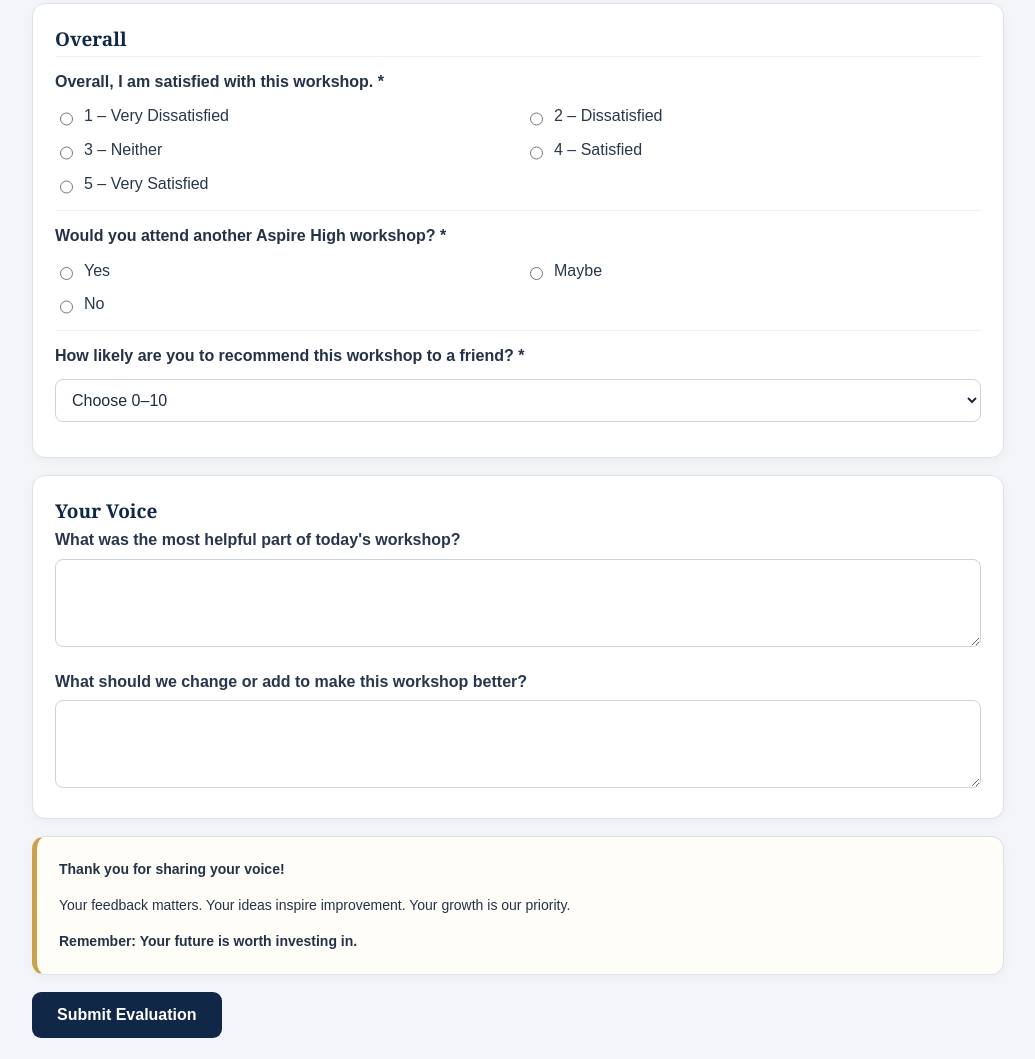
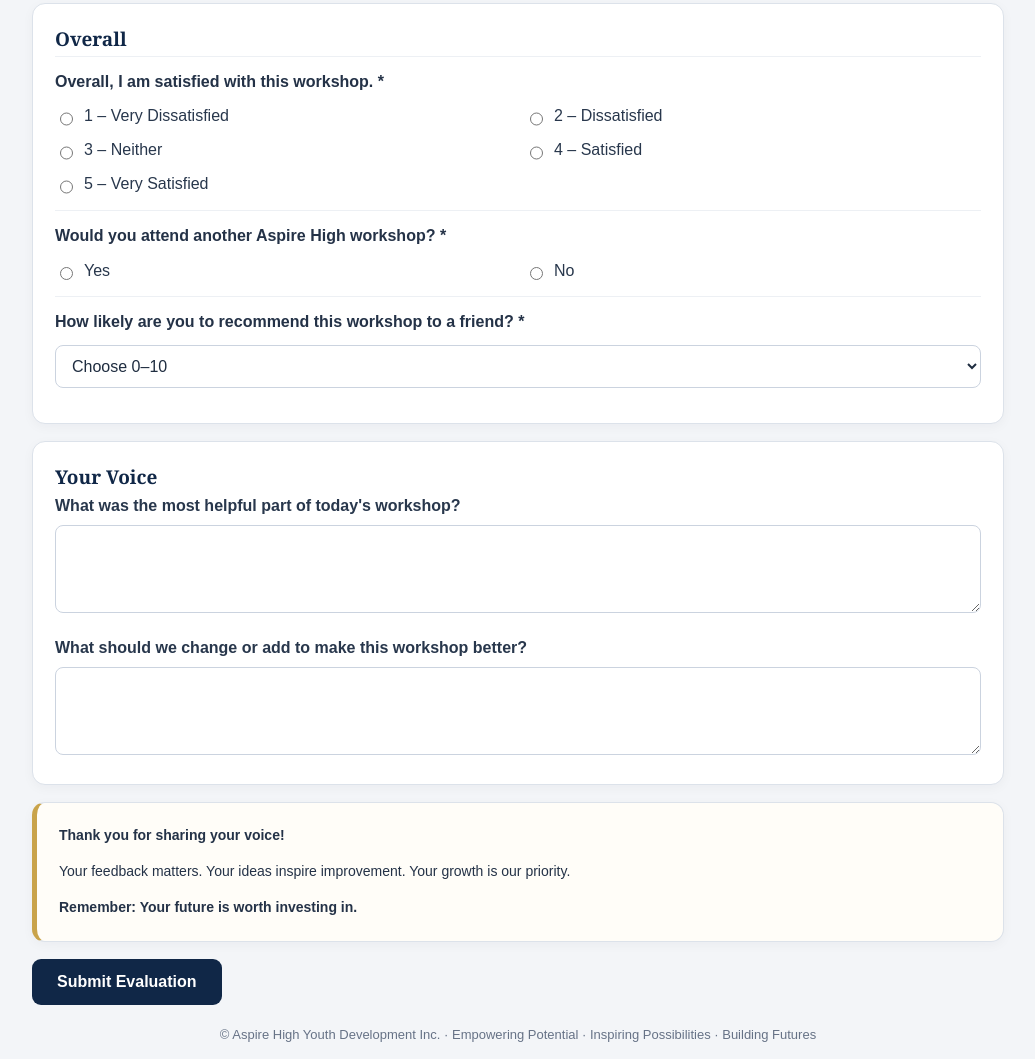
Before and after one commit to abramtadros-code/Post-Workshop-Evaluation-Survey, a plain HTML site: page index.html in a window 1280 px wide. Shown: the part 2032-3091 px from the top of the page, without its empty margins (122-1157 px from the left). Drawn offline with Linux system fonts and the light colour scheme.

Commit message:
Update index.html

```diff
--- a/index.html
+++ b/index.html
@@ -39,7 +39,7 @@ footer{text-align:center;color:#667286;font-size:13px;padding:20px}
 <section class="section"><h3>Your Experience</h3><p class="sub">Choose the answer that fits best: 1 Strongly Disagree · 2 Disagree · 3 Neither · 4 Agree · 5 Strongly Agree.</p><div id="likert"></div></section>
 <section class="section"><h3>Overall</h3>
 <div class="question"><p>Overall, I am satisfied with this workshop. *</p><div class="choices"><label><input type="radio" name="s11" value="1" required>1 – Very Dissatisfied</label><label><input type="radio" name="s11" value="2">2 – Dissatisfied</label><label><input type="radio" name="s11" value="3">3 – Neither</label><label><input type="radio" name="s11" value="4">4 – Satisfied</label><label><input type="radio" name="s11" value="5">5 – Very Satisfied</label></div></div>
-<div class="question"><p>Would you attend another Aspire High workshop? *</p><div class="choices"><label><input type="radio" name="s12" value="Yes" required>Yes</label><label><input type="radio" name="s12" value="Maybe">Maybe</label><label><input type="radio" name="s12" value="No">No</label></div></div>
+<div class="question"><p>Would you attend another Aspire High workshop? *</p><div class="choices"><label><input type="radio" name="s12" value="Yes" required>Yes</label><label><input type="radio" name="s12" value="No">No</label></div></div>
 <div class="question"><p>How likely are you to recommend this workshop to a friend? *</p><select name="s13" aria-label="Likelihood to recommend" required><option value="">Choose 0–10</option><option value="0">0 – Not at all likely</option><option>1</option><option>2</option><option>3</option><option>4</option><option>5</option><option>6</option><option>7</option><option>8</option><option>9</option><option value="10">10 – Extremely likely</option></select></div></section>
 <section class="section"><h3>Your Voice</h3><div class="grid">
 <div class="full"><label for="s14">What was the most helpful part of today's workshop?</label><textarea id="s14" name="s14"></textarea></div>
```
